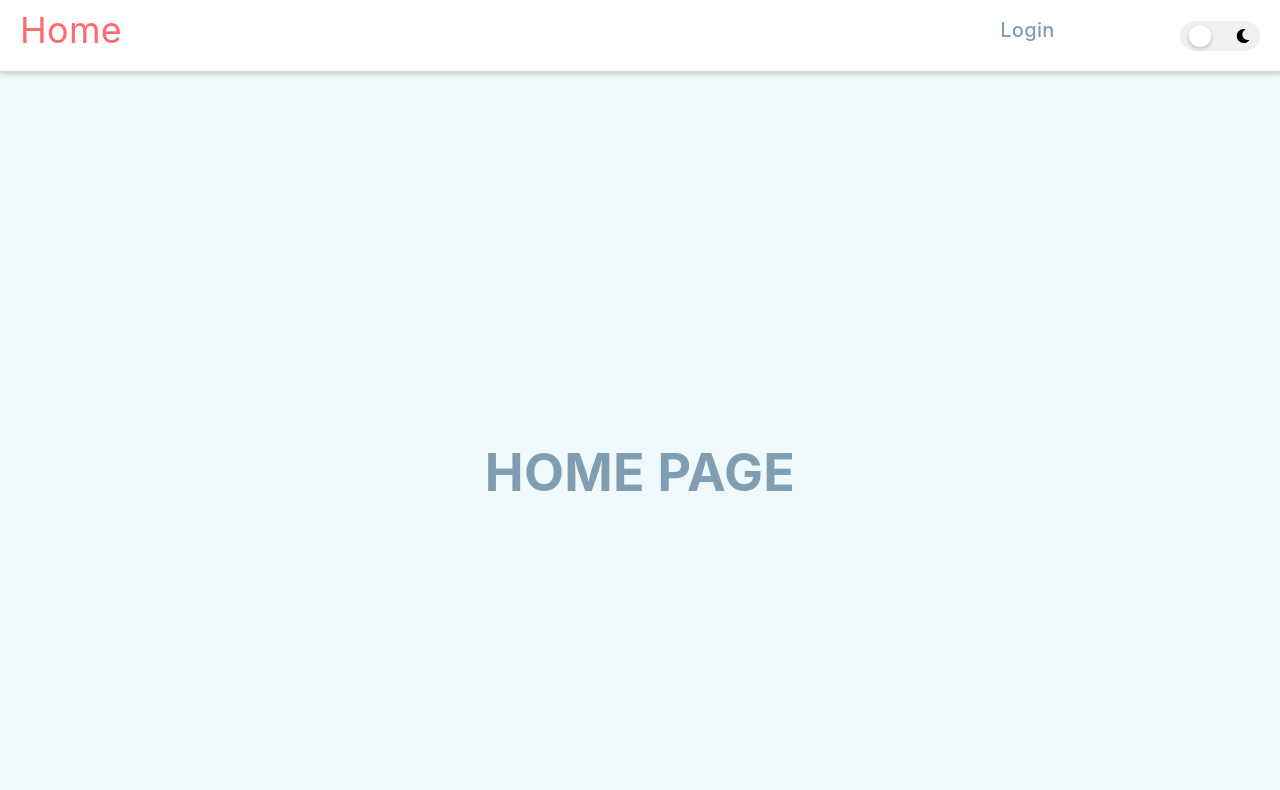
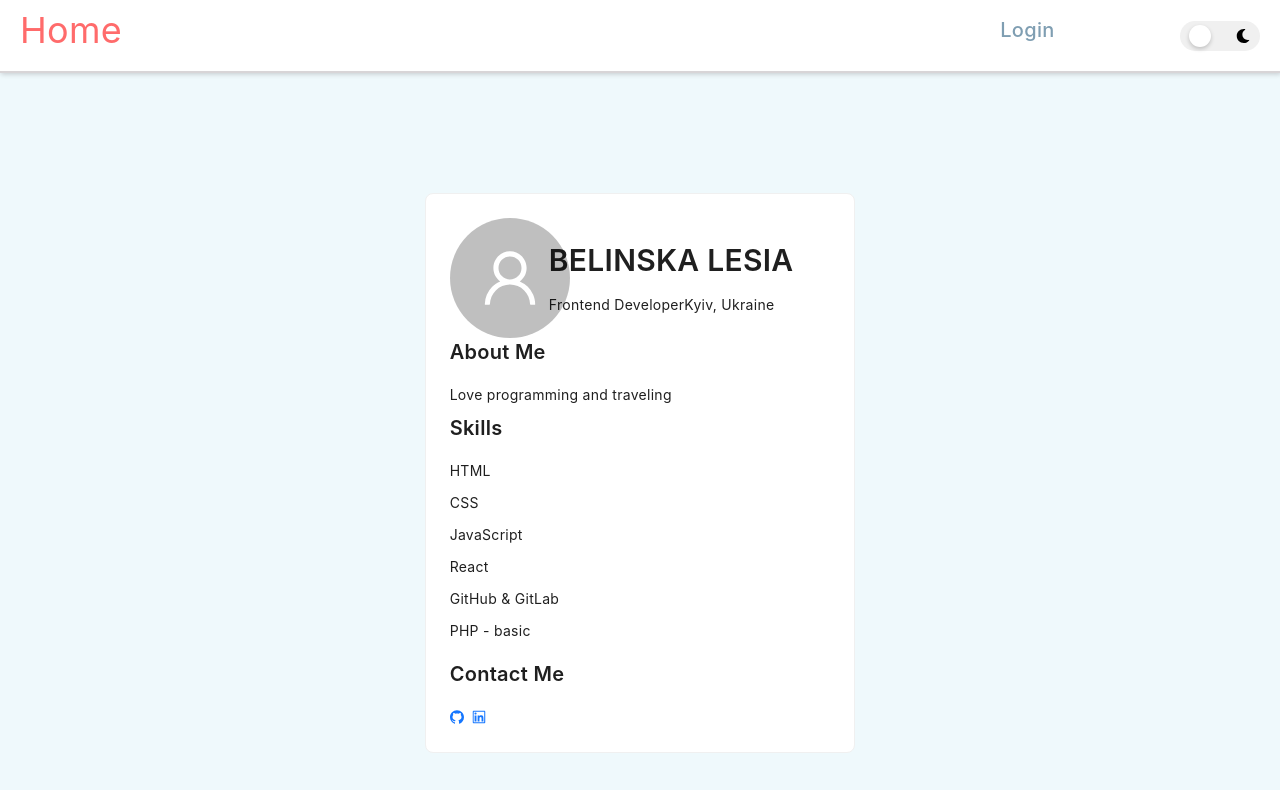
Before and after one commit to LesiaBelinska/react-redux-todo, a React (Create React App) app in the folder frontend/: page / in a window 1280 px wide. Shown: the top 790 px of the page. Built offline with nearby package versions, Linux system fonts and the light colour scheme.

Commit message:
Update HomePage.jsx

```diff
--- a/frontend/src/pages/HomePage/HomePage.jsx
+++ b/frontend/src/pages/HomePage/HomePage.jsx
@@ -1,9 +1,69 @@
+import { Card, Avatar, Typography, Space, Row, Col } from "antd";
+import {
+  UserOutlined,
+  LinkedinOutlined,
+  GithubOutlined,
+} from "@ant-design/icons";
+
 import s from "./HomePage.module.css";
+
+const { Title, Text } = Typography;
 
 const HomePage = () => {
   return (
     <div className={s.container}>
-      <h1 className={s.title}>Home Page</h1>
+      <Card className={s.card}>
+        <Row gutter={[16, 16]} align="middle">
+          <Col span={6}>
+            <Avatar size={120} icon={<UserOutlined />} className={s.avatar} />
+          </Col>
+          <Col span={18}>
+            <Title level={2} className={s.title}>
+              Belinska Lesia
+            </Title>
+            <Row className={s.textContainer}>
+              <Text className={s.subtitle}>Frontend Developer</Text>
+              <Text className={s.location}>Kyiv, Ukraine</Text>
+            </Row>
+          </Col>
+        </Row>
+        <Space direction="vertical" size="small" className={s.section}>
+          <Title level={4} className={s.sectionTitle}>
+            About Me
+          </Title>
+          <Text className={s.info}>Love programming and traveling</Text>
+          <Title level={4} className={s.skillsTitle}>
+            Skills
+          </Title>
+          <ul className={s.list}>
+            <li>HTML</li>
+            <li>CSS</li>
+            <li>JavaScript</li>
+            <li>React</li>
+            <li>GitHub & GitLab</li>
+            <li>PHP - basic</li>
+          </ul>
+          <Title level={4} className={s.contactTitle}>
+            Contact Me
+          </Title>
+          <Space>
+            <a
+              href="https://github.com/LesiaBelinska"
+              target="_blank"
+              rel="noreferrer"
+            >
+              <GithubOutlined className={s.icon} />
+            </a>
+            <a
+              href="https://www.linkedin.com/in/lesia-belinska-2b31121bb/"
+              target="_blank"
+              rel="noreferrer"
+            >
+              <LinkedinOutlined className={s.icon} />
+            </a>
+          </Space>
+        </Space>
+      </Card>
     </div>
   );
 };
```
